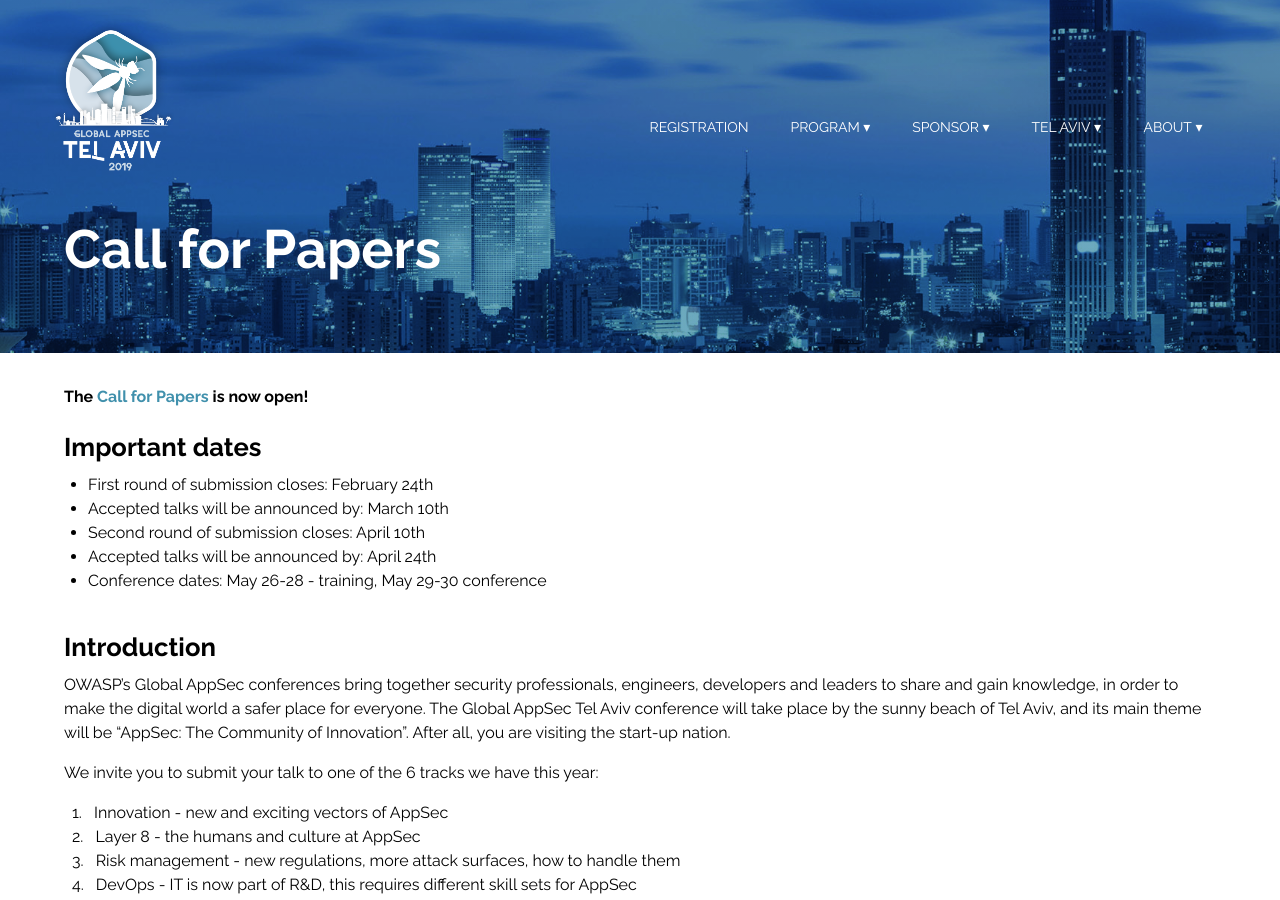
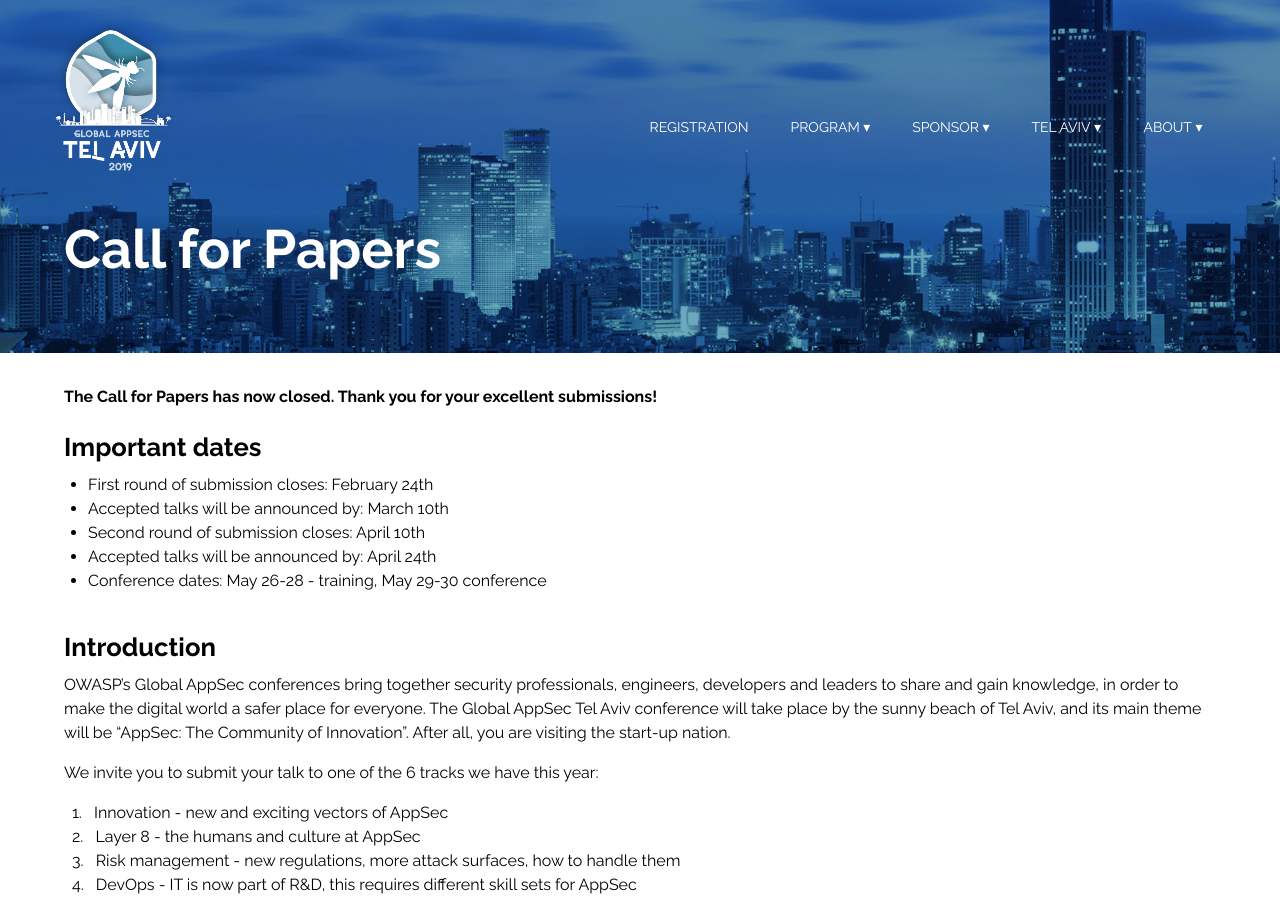
Before and after one commit to OWASP/AppSecTLV2019, a Jekyll site: the page built from program/call-for-papers.md, in a window 1280 px wide and 900 px high. Built offline with Jekyll 4.4.1, drawn with Linux system fonts in a browser that asks for light colours.

Commit message:
Change CFP to closed

```diff
--- a/program/call-for-papers.md
+++ b/program/call-for-papers.md
@@ -2,7 +2,7 @@
 title: Call for Papers
 ---
 
-**The <a href="https://owasp.submittable.com/submit/132865/global-appsec-tel-aviv-2019-call-for-papers" target="_blank">Call for Papers</a> is now open!**
+**The Call for Papers has now closed. Thank you for your excellent submissions!**
 
 
 ## Important dates
```
